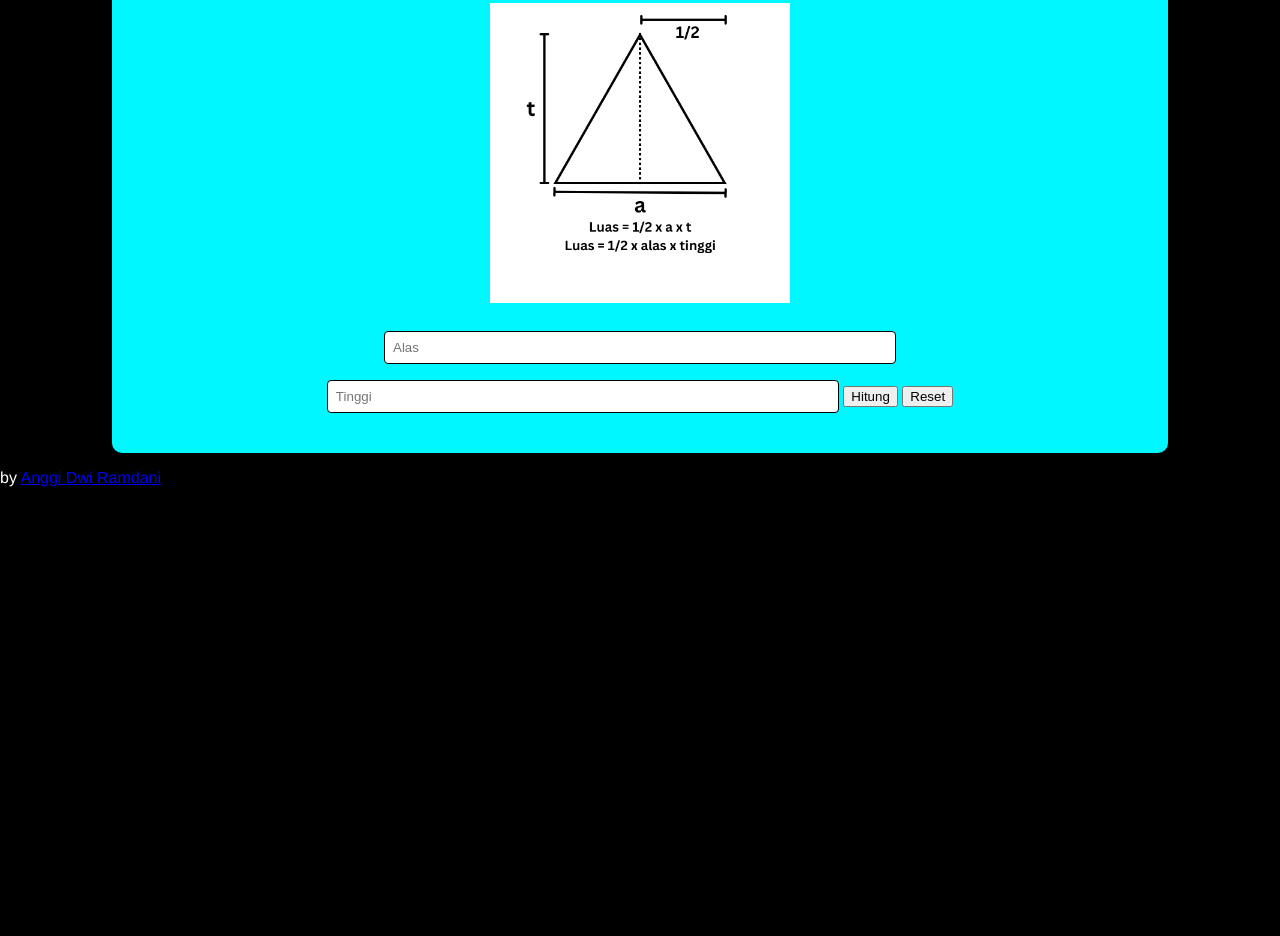
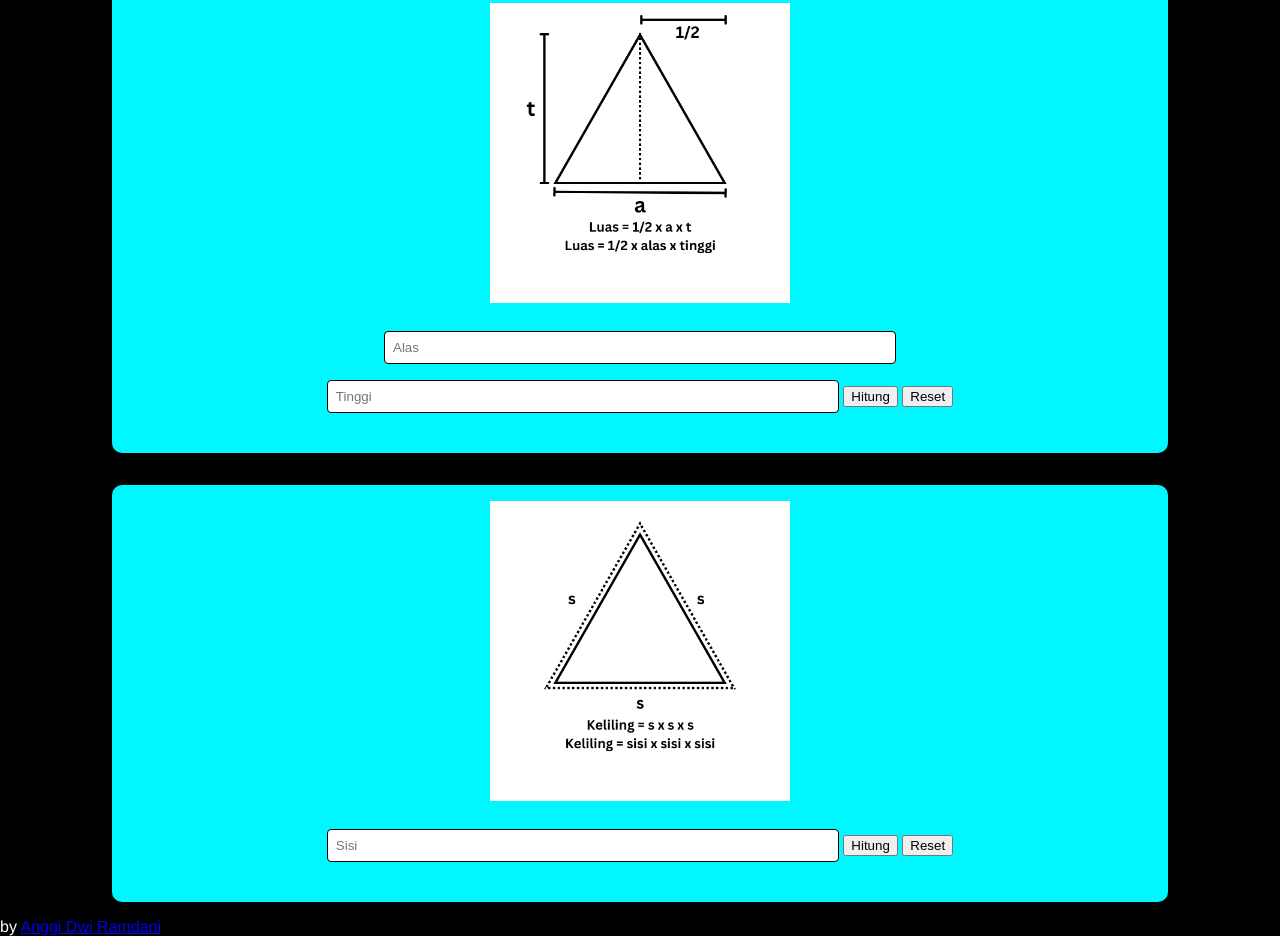
Before and after one commit to revou-fundamental-course/13-may-24-anggidramdani, a plain HTML site: page index.html in a window 1280 px wide. Shown: the part 206-1142 px from the top of the page. Before the commit the page ends 800 px from the top, so only its background shows below. Drawn offline with Linux system fonts and the light colour scheme.

Commit message:
update v1.0.1

```diff
--- a/css/style.css
+++ b/css/style.css
@@ -51,7 +51,8 @@ input {
     margin: 0.5rem 0;
 }
 
-.output-section-luas {
+.output-section-luas,
+.output-section-keliling {
     background-color: #00f7ff;
     color: #000000;
     border-radius: 10px;
--- a/index.html
+++ b/index.html
@@ -24,6 +24,17 @@
                 </div>
             </div>
         </div>
+        <div class="flex-container">
+            <div class="flex-item-left">
+                <img src="img/Kelilingsegitiga.png" width="300">
+                <p><input type="number" placeholder="Sisi" name="sisi" required>
+                    <button onclick="hitungKeliling()">Hitung</button>
+                    <button onclick="resetKeliling()">Reset</button>
+                <div class="output-section-keliling" id="output-section-keliling" hidden>
+                    <span>Hasil Perhitungan:</span><br> Keliling = <span id="output_keliling"></span></p>
+                </div>
+            </div>
+        </div>
     </main>
     <footer>by <a href="https://github.com/anggidramdani" target="_blank" rel="noopener noreferrer">Anggi Dwi Ramdani</a></central></footer>
     <script src="js/script.js"></script>
--- a/js/script.js
+++ b/js/script.js
@@ -18,3 +18,39 @@ function resetLuas() {
     document.getElementById("output_luas").textContent = "";
     document.getElementById("output-section-luas").hidden = true;
 }
+
+// function hitungKeliling() {
+//     var sisi = document.getElementsByName("sisi")[0].value;
+//     if (sisi == "") {
+//         alert("Masukkan Angka terlebih dahulu");
+//         return false;
+//     }
+//     var keliling = sisi * sisi * sisi;
+//     document.getElementById("output_keliling").textContent = luas;
+//     document.getElementById("output-section-keliling").hidden = false;
+// }
+
+// function resetKeliling() {
+//     var sisi = document.getElementsByName("sisi")[0];
+//     sisi.value = "";
+//     document.getElementById("output_keliling").textContent = "";
+//     document.getElementById("output-section-keliling").hidden = true;
+// }
+
+function hitungKeliling() {
+    var sisi = document.getElementsByName("sisi")[0].value;
+    if (sisi == "") {
+        alert("Masukkan Angka terlebih dahulu");
+        return false;
+    }
+    var keliling = 3 * sisi;
+    document.getElementById("output_keliling").textContent = keliling;
+    document.getElementById("output-section-keliling").hidden = false;
+}
+
+function resetKeliling() {
+    var sisi = document.getElementsByName("sisi")[0];
+    sisi.value = "";
+    document.getElementById("output_keliling").textContent = "";
+    document.getElementById("output-section-keliling").hidden = true;
+}
```
Also changed, not shown: img/Kelilingsegitiga.png (added).
